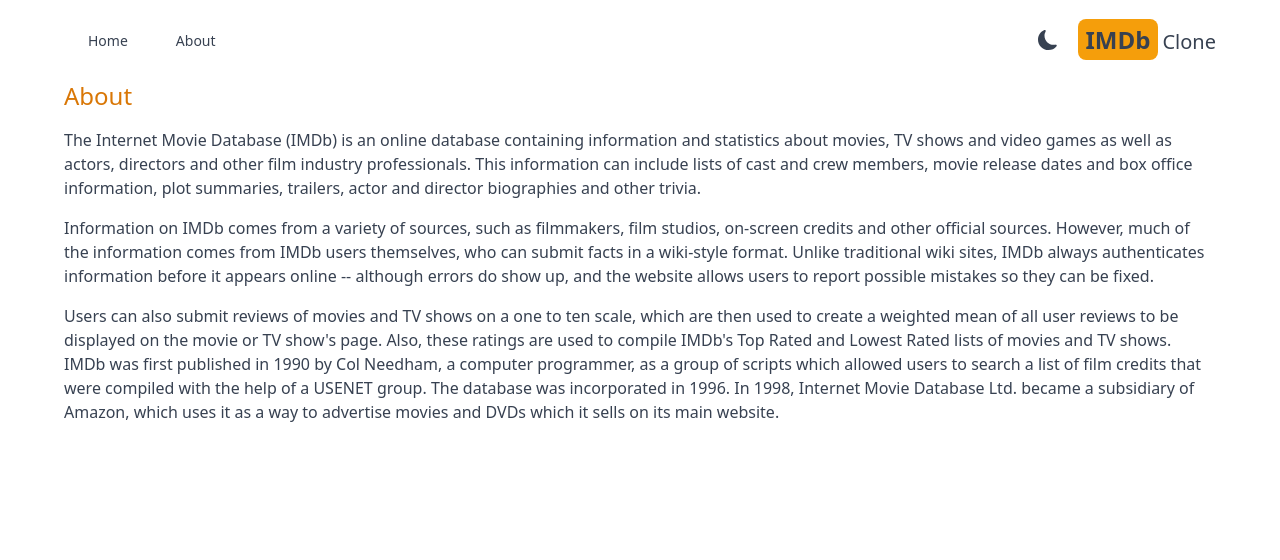
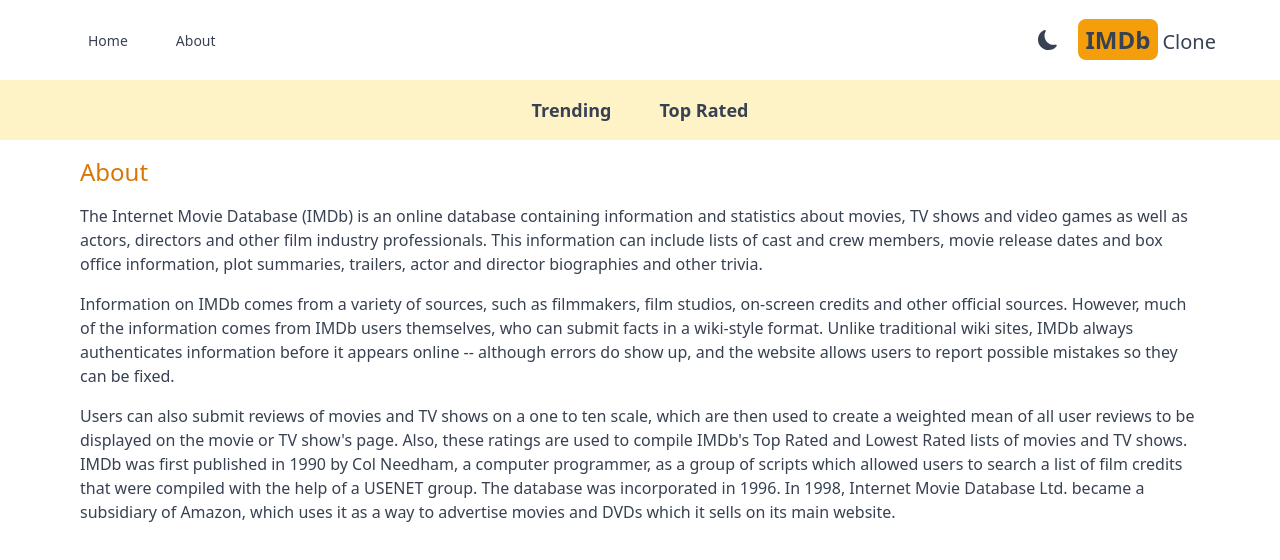
Before and after one commit to Izuku0/imdb, a Next.js app: page /about in a window 1280 px wide. Shown: the top 560 px of the page. Built offline with nearby package versions, Linux system fonts and the light colour scheme.

Commit message:
create navbar

```diff
--- a/src/app/about/page.jsx
+++ b/src/app/about/page.jsx
@@ -2,7 +2,7 @@
 
 export default function About() {
   return (
-    <div className='max-w-6xl mx-auto space-y-4'>
+    <div className='max-w-6xl mx-auto space-y-4 p-4'>
         <h1 className='text-2xl font-medium text-amber-600 '>About</h1>
        <p>
        The Internet Movie Database (IMDb) is an online database containing information and statistics about movies, TV shows and video games as well as actors, directors and other film industry professionals. This information can include lists of cast and crew members, movie release dates and box office information, plot summaries, trailers, actor and director biographies and other trivia.
--- a/src/app/layout.js
+++ b/src/app/layout.js
@@ -1,4 +1,5 @@
 import Header from '@/components/Header'
+import Navbar from '@/components/Navbar'
 import './globals.css'
 import Providers from './Providers'
 
@@ -14,6 +15,7 @@
       <body>
         <Providers>
         <Header/>
+        <Navbar/>
 
         {children}
         </Providers>
--- /dev/null
+++ b/src/components/Navbar.jsx
@@ -0,0 +1,11 @@
+import React from 'react'
+import NavbarItem from './NavbarItem'
+
+export default function Navbar() {
+  return (
+    <div className='flex justify-center dark:bg-gray-600 bg-amber-100 lg:text-lg p-4'>
+        <NavbarItem title="Trending" param="fetchTrending"/>
+        <NavbarItem title="Top Rated" param="fetchTopRated"/>
+    </div>
+  )
+}
--- /dev/null
+++ b/src/components/NavbarItem.jsx
@@ -0,0 +1,16 @@
+"use client"
+import Link from 'next/link'
+import React from 'react'
+import {useSearchParams} from "next/navigation";
+
+export default function NavbarItem({title,param}) {
+ const searchParams = useSearchParams();
+ const genre = searchParams.get("genre");
+    return (
+    <div>
+       <Link className={`m-4 hover:text-amber-600 font-semibold p-2 ${genre && genre == param && "underline underline-offset-8 decoration-4 decoration-amber-500 rounded-lg"}`} href={`/?genre=${param}`}>
+        {title}
+       </Link>
+    </div>
+  )
+}
```
